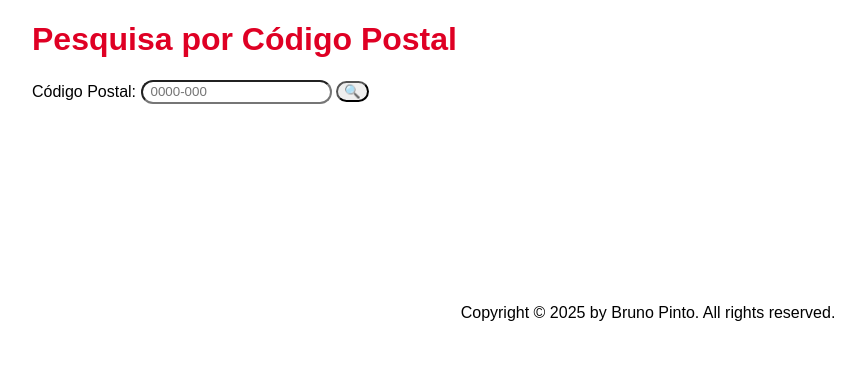
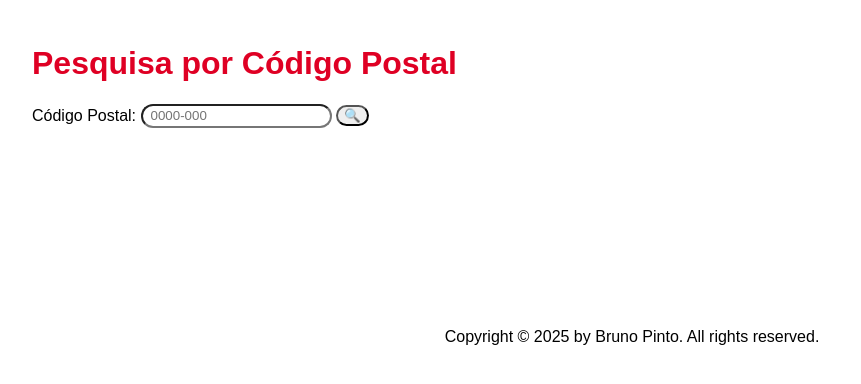
Before and after one commit to BrunoMaiaPinto/gps, a plain HTML site: page index.html in a window 1280 px wide. Shown: the whole page, without its empty margins (8-869 px from the left). Drawn offline with Linux system fonts and the light colour scheme.

Commit message:
Refactor postal code search form and improve styling; prevent default form submission

```diff
--- a/index.html
+++ b/index.html
@@ -9,21 +9,21 @@
   </head>
   <body>
     <h1>Pesquisa por Código Postal</h1>
-    <!-- <form class="form" action="."> -->
+    <form class="form" action="#">
       <label for="codigo-postal">Código Postal: </label>
       <input
         type="text"
         class="input"
-      id="input"
+        maxlength="8"
         placeholder="0000-000"
         required
       />
       <button class="btn">🔍</button>
-    <!-- </form> -->
+    </form>
     <div class="localizacao"></div>
 
     <footer class="copy">
-      Copyright &copy; <span id="year"></span> by
+      Copyright &copy; <span class="year"></span> by
       <a
         href="https://brunopinto.netlify.app/"
         target="_blank"
--- a/script.js
+++ b/script.js
@@ -23,9 +23,10 @@ async function getCodigoPostal(cp) {
   }
 }
 
-btn.addEventListener("click", () => {
+btn.addEventListener("click", (e) => {
+  e.preventDefault();
   document.querySelector(".localizacao").innerHTML = "";
-  getCodigoPostal(document.getElementById("input").value);
+  getCodigoPostal(document.querySelector(".input").value);
 });
 
-document.getElementById("year").innerHTML = `${new Date().getFullYear()}`;
+document.querySelector(".year").innerHTML = `${new Date().getFullYear()}`;
--- a/style.css
+++ b/style.css
@@ -3,7 +3,7 @@
 }
 
 body {
-  padding-left: 32px;
+  padding: 16px 32px;
 }
 
 h1 {
```
Lines whose indentation alone changed are shown as unchanged.
